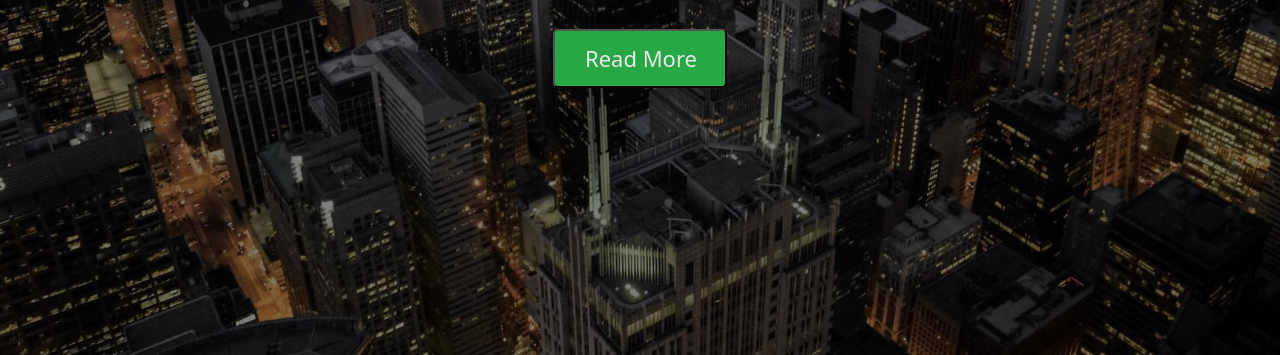
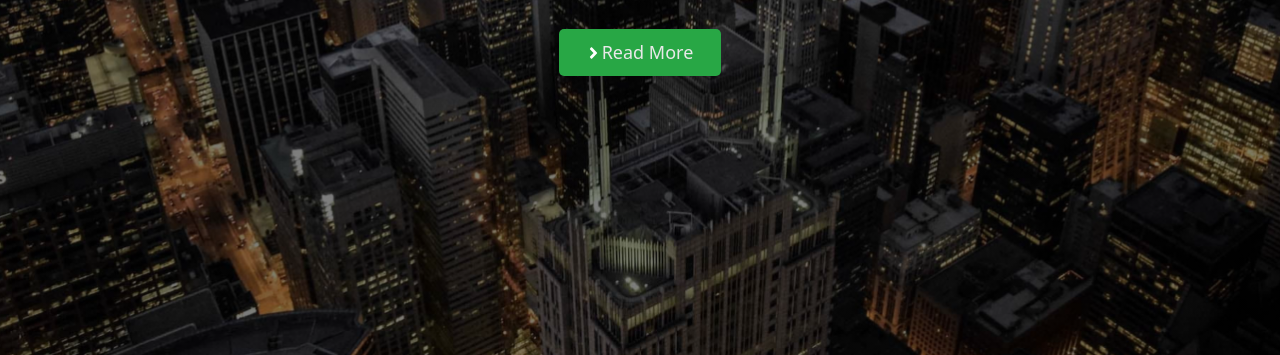
Before and after one commit to kashirin-olexsandr/blended-90-7-8, a plain HTML site: page index.html in a window 1280 px wide. Shown: the part 409-764 px from the top of the page. Drawn offline with nearby package versions, Linux system fonts and the light colour scheme.

Commit message:
update hero and about

```diff
--- a/css/styles.css
+++ b/css/styles.css
@@ -120,6 +120,7 @@ ol {
   height: 100%;
 }
 .about-image img {
+  display: block;
   width: 100%;
   height: 100%;
   object-fit: cover;
@@ -146,6 +147,7 @@ ol {
   border-radius: 5px;
   border: 1px solid var(--color-white);
   cursor: pointer;
+  transition: background 250ms ease-in, color 250ms ease-in;
 }
 .about-content button:hover {
   background: var(--color-white);
@@ -164,6 +166,7 @@ ol {
   background-position: center;
   padding-top: 279px;
   padding-bottom: 282px;
+  background-size: cover;
 }
 .hero-container {
   text-align: center;
@@ -182,10 +185,26 @@ ol {
   margin-bottom: 32px;
 }
 .hero-btn {
-  font-size: 22px;
-  line-height: 1.67;
+  font-size: 18px;
+  line-height: 1.56;
   color: #e9e9e9;
   background-color: #28a745;
   border-radius: 5px;
-  padding: 9px 28px 10px 30px;
+  padding: 9px 28px 10px 43px;
+  position: relative;
+  border: none;
+  transition: background 250ms ease-in;
 }
+.hero-btn:before {
+  content: '';
+  position: absolute;
+  top: 15px;
+  left: 30px;
+  width: 9px;
+  height: 18px;
+  background: url("../images/arrow-right.svg") no-repeat center;
+  background-size: contain;
+}
+.hero-btn:hover {
+  background: #208537;
+}
```
Also changed, not shown: images/arrow-right.svg (added).
